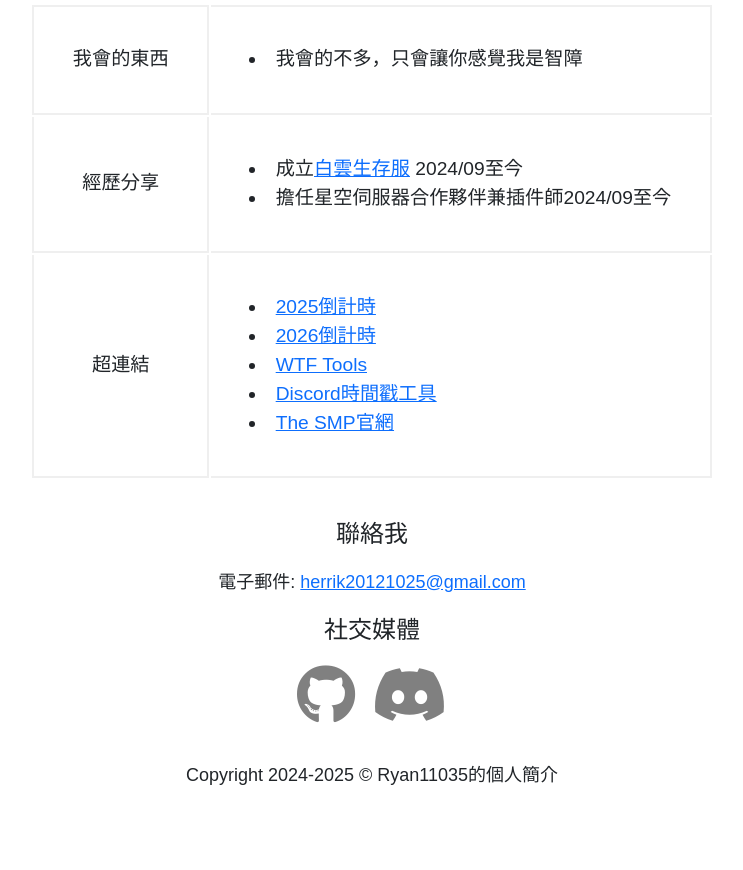
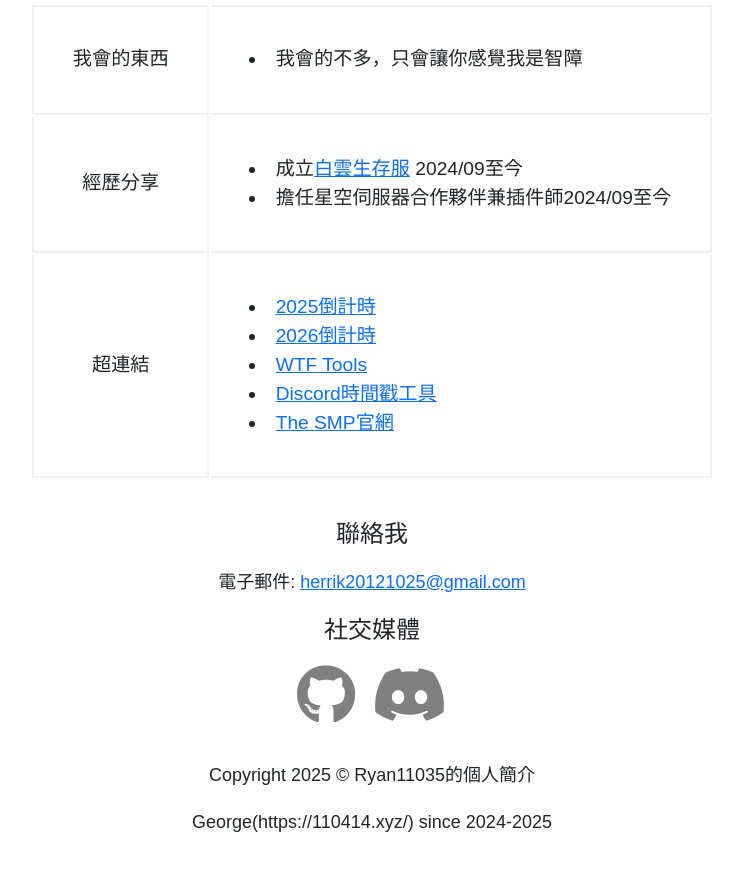
Before and after one commit to Ryan11035/Ryan11035.github.io, a plain HTML site: page index.html in a window 1280 px wide. Shown: the part 487-1357 px from the top of the page, without its empty margins (268-1011 px from the left). Before the commit the page ends 1336 px from the top, so only its background shows below. Drawn offline with nearby package versions, Linux system fonts and the light colour scheme.

Commit message:
Update index.html

```diff
--- a/index.html
+++ b/index.html
@@ -77,7 +77,8 @@
         </div>
     </div>
     <div class="copyright">
-        <p> Copyright 2024-2025 &copy; Ryan11035的個人簡介<br>
+        <p> Copyright 2025 &copy; Ryan11035的個人簡介<br>
+        <p> George(https://110414.xyz/) since 2024-2025
     </div>
 </footer>
 <script src="https://cdn.jsdelivr.net/npm/bootstrap@5.1.3/dist/js/bootstrap.bundle.min.js" crossorigin="anonymous"></script>
```
